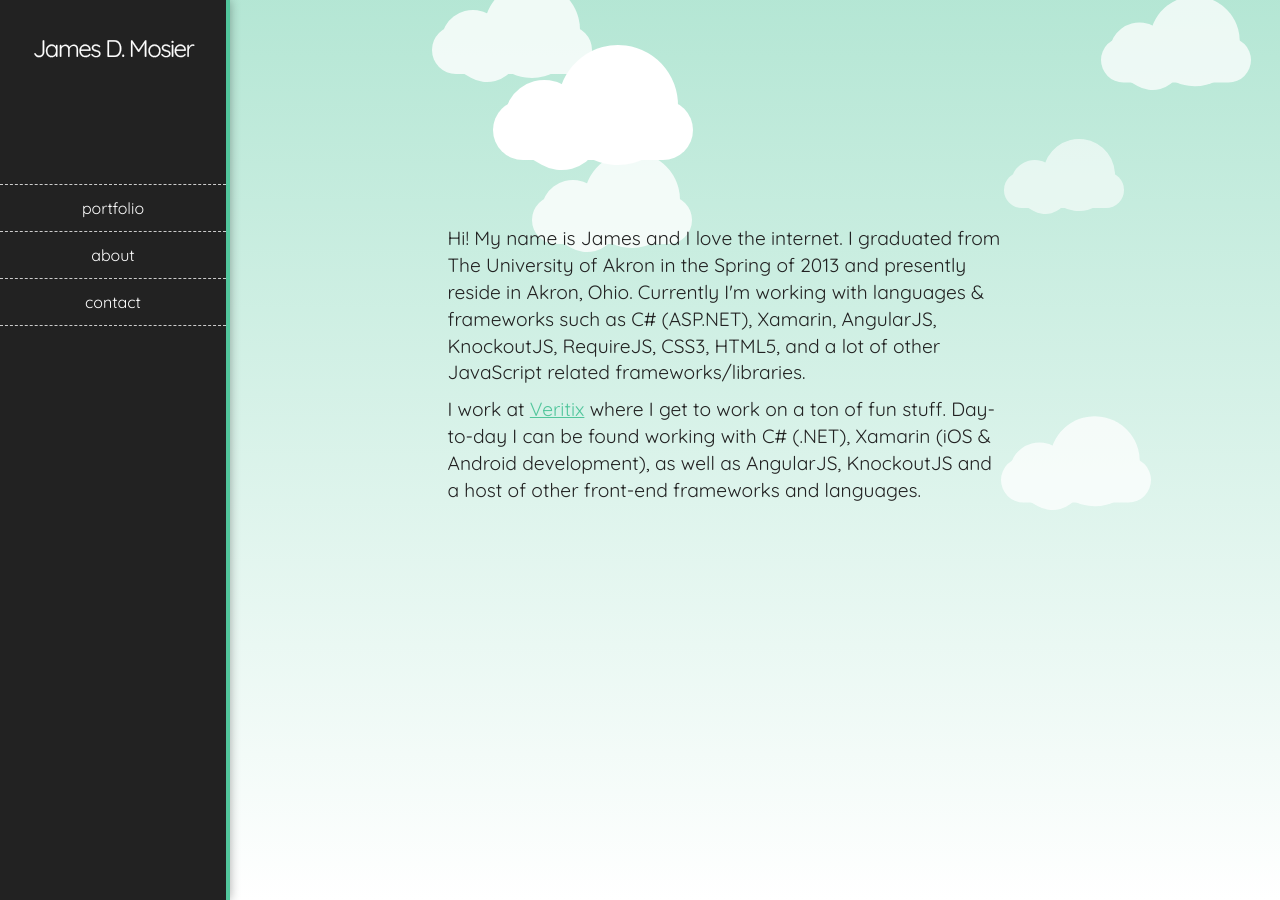
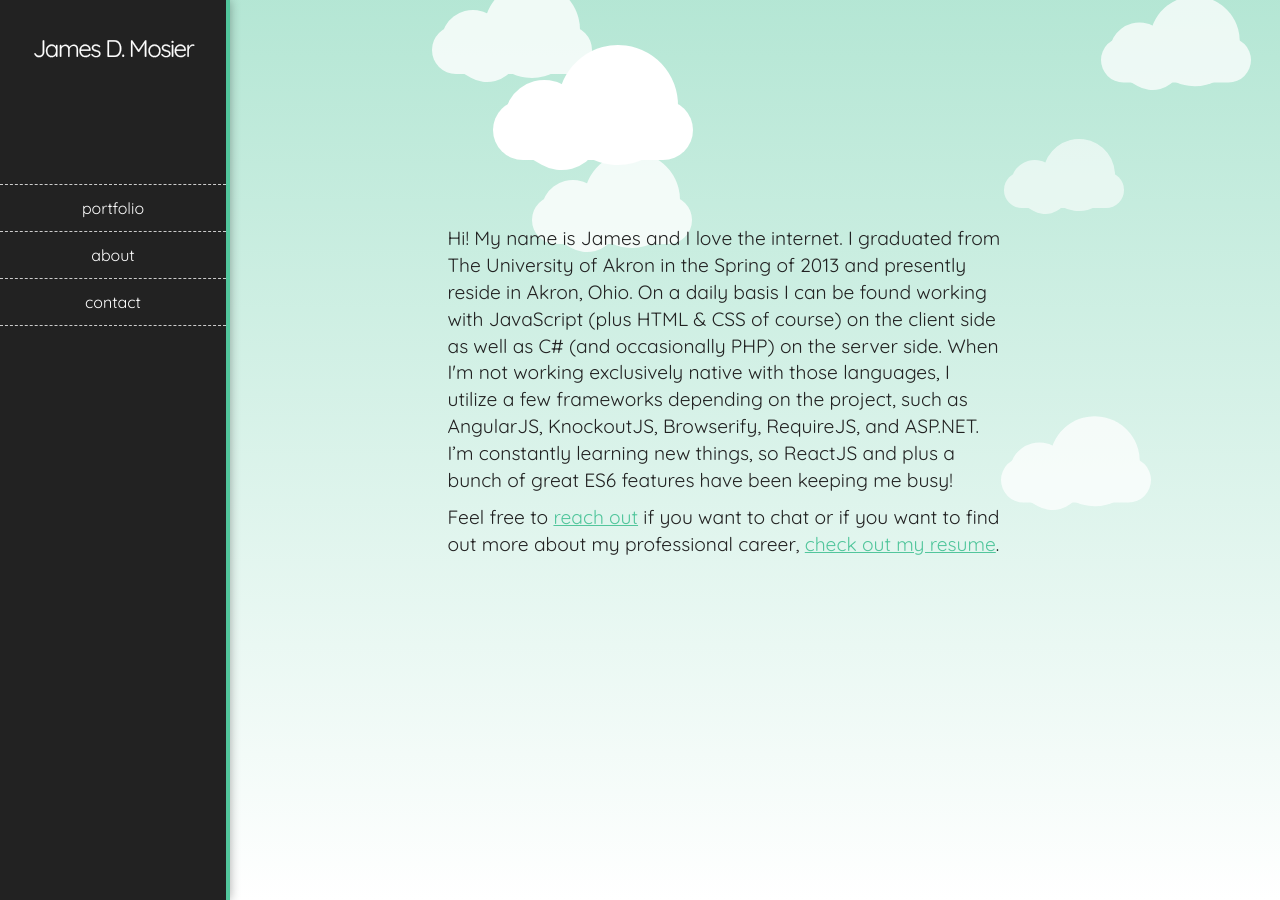
Before and after one commit to jamesmosier/jamez14.github.io, a Jekyll site: the page built from about/index.html, in a window 1280 px wide. Built offline with Jekyll 4.4.1, drawn with Linux system fonts in a browser that asks for light colours; nearby versions of some CDN libraries.

Commit message:
updated about page and added resume

```diff
--- a/Gruntfile.js
+++ b/Gruntfile.js
@@ -114,6 +114,6 @@ module.exports = function(grunt) {
 
   grunt.registerTask('prod', ['sass', 'jekyll', 'cssmin', 'uglify', 'buildcontrol']);
 
-
+  grunt.registerTask('publish', ['buildcontrol']);
 
 };
--- a/about/index.html
+++ b/about/index.html
@@ -8,8 +8,13 @@ permalink: /about/
 
 
 	<section class="some-words">
-		<p>Hi! My name is James and I love the internet. I graduated from The University of Akron in the Spring of 2013 and presently reside in Akron, Ohio. Currently I'm working with languages &amp; frameworks such as C# (ASP.NET), Xamarin, AngularJS, KnockoutJS, RequireJS, CSS3, HTML5, and a lot of other JavaScript related frameworks/libraries.</p>
-		<p>I work at <a href="http://www.veritix.com/" target="_blank" title="Veritix.com">Veritix</a> where I get to work on a ton of fun stuff. Day-to-day I can be found working with C# (.NET), Xamarin (iOS &amp; Android development), as well as AngularJS, KnockoutJS and a host of other front-end frameworks and languages.</p>
+		<p>Hi! My name is James and I love the internet. I graduated from The University of Akron in the Spring of
+			2013 and presently reside in Akron, Ohio. On a daily basis I can be found working with
+			JavaScript (plus HTML &amp; CSS of course) on the client side as well as C# (and occasionally PHP)
+			on the server side. When I'm not working exclusively native with those languages, I utilize a few
+			frameworks depending on the project, such as AngularJS, KnockoutJS, Browserify, RequireJS, and ASP.NET.
+			I’m constantly learning new things, so ReactJS and plus a bunch of great ES6 features have been keeping me busy!</p>
+		<p>Feel free to <a href="/contact/">reach out</a> if you want to chat or if you want to find out more about my professional career, <a href="/images/JamesMosier-Resume.pdf">check out my resume</a>.</p>
 	</section>
 
 
```
Also changed, not shown: 1 other file.
